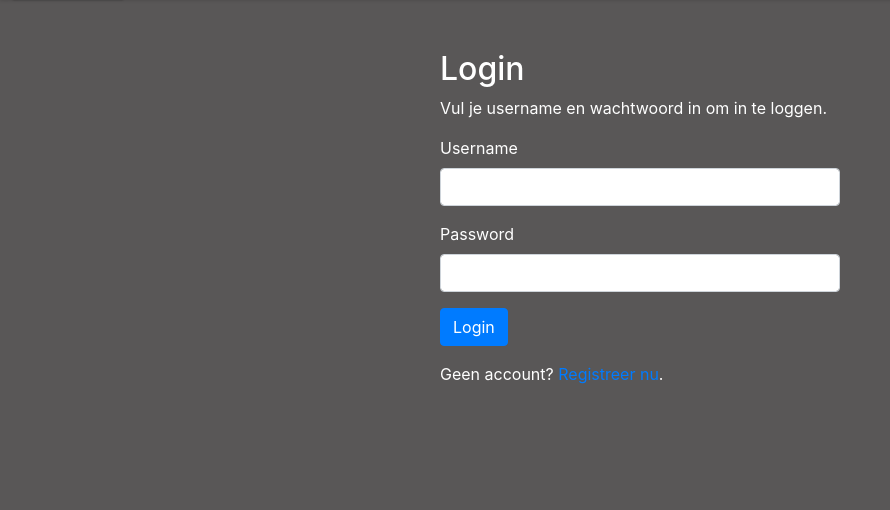
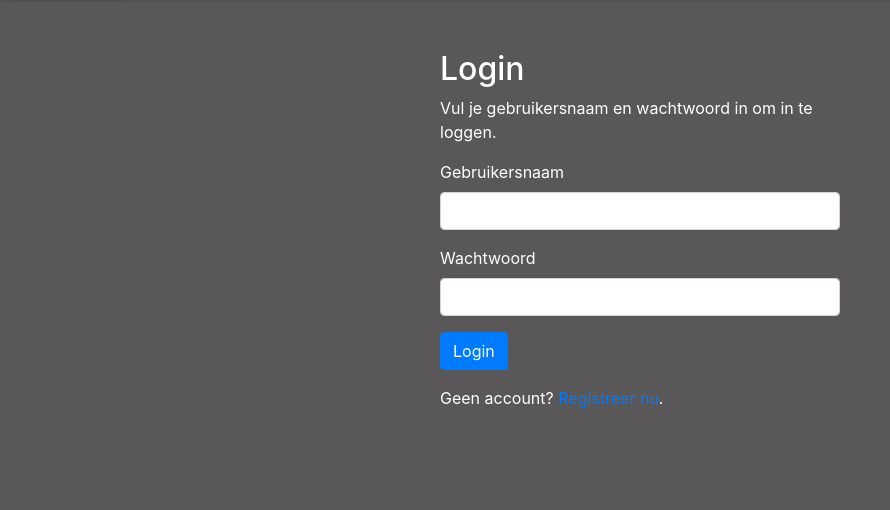
Before and after one commit to MRBKILL/project-3-herkansing, a PHP site: page /login.php in a window 1280 px wide. Shown: the part 110-620 px from the top of the page, without its empty margins (0-890 px from the left). Run offline with PHP 8.4, Linux system fonts and the light colour scheme; data that the repository does not hold is empty.

Commit message:
error fix

```diff
--- a/project-3-herkansing/login.php
+++ b/project-3-herkansing/login.php
@@ -20,14 +20,14 @@ if($_SERVER["REQUEST_METHOD"] == "POST"){
 
     // Check if gebruikersnaam is empty
     if(empty(trim($_POST["username"]))){
-        $username_err = "Please enter username.";
+        $username_err = "Vul aub uw gebruikersnaam in";
     } else{
         $username = trim($_POST["username"]);
     }
 
     // Check if wachtwoord is empty
     if(empty(trim($_POST["password"]))){
-        $password_err = "Please enter your password.";
+        $password_err = "Vul aub uw wachtwoord in.";
     } else{
         $password = trim($_POST["password"]);
     }
@@ -67,15 +67,15 @@ if($_SERVER["REQUEST_METHOD"] == "POST"){
                             header("location: schoenen.php");
                         } else{
                             // wachtwoord fout laat een generic error message zien
-                            $login_err = "Invalid username or password.";
+                            $login_err = "Foute gebruikersnaam en/of wachtwoord.";
                         }
                     }
                 } else{
                     // Gebruikersnaam en of wachtwoord is fout
-                    $login_err = "Invalid username or password.";
+                    $login_err = "Foute gebruikersnaam en/of wachtwoord.";
                 }
             } else{
-                echo "Oops! Something went wrong. Please try again later.";
+                echo "Oeps! Iets ging mis. Probeer het later opnieuw.";
             }
 
             // sluit statement
@@ -106,7 +106,7 @@ if($_SERVER["REQUEST_METHOD"] == "POST"){
 <div class="login">
   <div class="login-box">
     <h2>Login</h2>
-    <p>Vul je username en wachtwoord in om in te loggen.</p>
+    <p>Vul je gebruikersnaam en wachtwoord in om in te loggen.</p>
 
     <?php
     if(!empty($login_err)){
@@ -116,12 +116,12 @@ if($_SERVER["REQUEST_METHOD"] == "POST"){
 
     <form action="<?php echo htmlspecialchars($_SERVER["PHP_SELF"]); ?>" method="post">
         <div class="form-group">
-            <label>Username</label>
+            <label>Gebruikersnaam</label>
             <input type="text" name="username" class="form-control <?php echo (!empty($username_err)) ? 'is-invalid' : ''; ?>" value="<?php echo $username; ?>">
             <span class="invalid-feedback"><?php echo $username_err; ?></span>
         </div>
         <div class="form-group">
-            <label>Password</label>
+            <label>Wachtwoord</label>
             <input type="password" name="password" class="form-control <?php echo (!empty($password_err)) ? 'is-invalid' : ''; ?>">
             <span class="invalid-feedback"><?php echo $password_err; ?></span>
         </div>
--- a/project-3-herkansing/logout.php
+++ b/project-3-herkansing/logout.php
@@ -1,5 +1,3 @@
-
-
 <?php
 // sessie starten/stoppen ivm inloggen/uitloggen
 session_start();
--- a/project-3-herkansing/register.php
+++ b/project-3-herkansing/register.php
@@ -13,7 +13,7 @@ if($_SERVER["REQUEST_METHOD"] == "POST"){
 
     // username valideren
     if(empty(trim($_POST["username"]))){
-        $username_err = "Please enter a username.";
+        $username_err = "Vul aub een gebruikersnaam in.";
     } elseif(!preg_match('/^[a-zA-Z0-9_]+$/', trim($_POST["username"]))){
         $username_err = "Gebruikersnaam mag alleen letters, cijfers en underscores bevatten.";
     } else{
```
